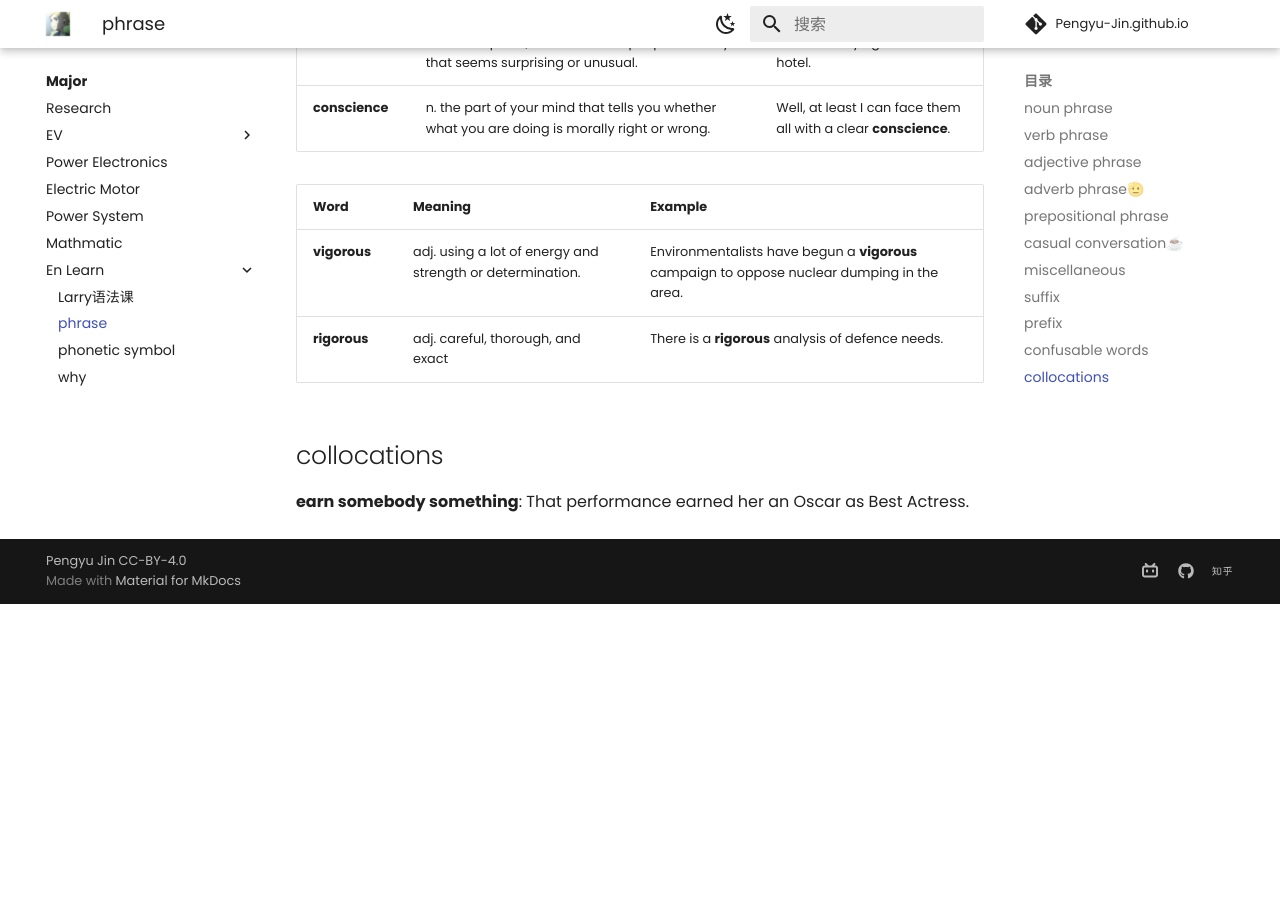
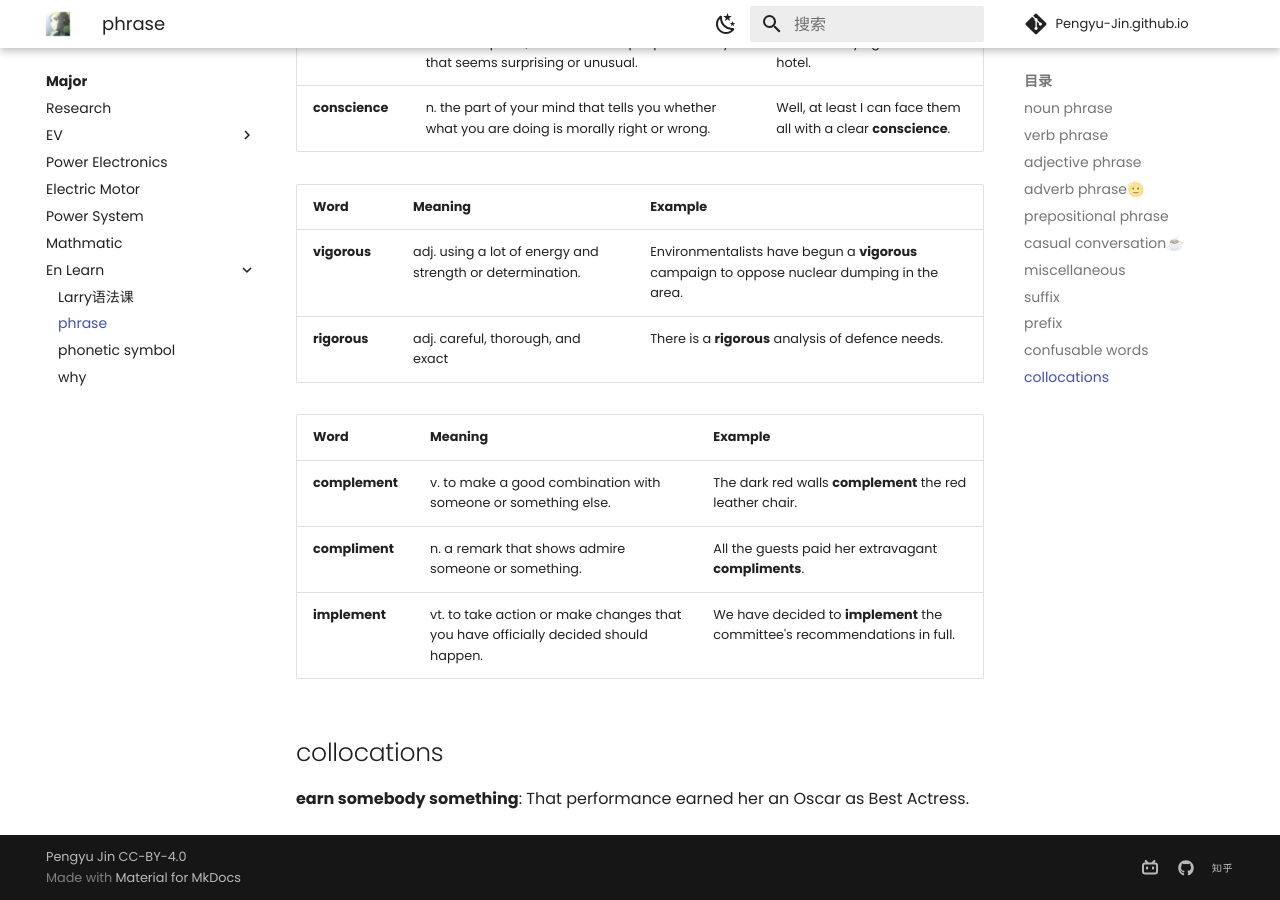
Before and after one commit to Pengyu-Jin/Pengyu-Jin.github.io, an MkDocs documentation site: the page built from docs/major/EN-learn/phrase.md, in a window 1280 px wide and 900 px high, scrolled down 5390 px. Built offline with MkDocs 1.6.1 and Material for MkDocs 9.7.7, drawn with Linux system fonts in a browser that asks for light colours; comment, search, counter and statistics services are not loaded; before the commit the page ends 5994 px from its top, so only the background shows below that.

Commit message:
20241107-update1

```diff
--- a/docs/major/EN-learn/phrase.md
+++ b/docs/major/EN-learn/phrase.md
@@ -166,5 +166,12 @@ Would you like an aisle or window seat? 你想要靠走道的位置还是靠窗
 | **vigorous** | adj. using a lot of energy and strength or determination. | Environmentalists have begun a **vigorous** campaign to oppose nuclear dumping in the area.|
 | **rigorous** | adj. careful, thorough, and exact  | There is a **rigorous** analysis of defence needs. |
 
+| Word    | Meaning | Example |
+|---------|---------|---------|
+| **complement** | v. to make a good combination with someone or something else.| The dark red walls **complement** the red leather chair. |
+| **compliment** | n. a remark that shows admire someone or something. | All the guests paid her extravagant **compliments**. |
+| **implement** | vt. to take action or make changes that you have officially decided should happen. | We have decided to **implement** the committee's recommendations in full. |
+
+
 ## collocations
 **earn somebody something**: That performance earned her an Oscar as Best Actress.
```
